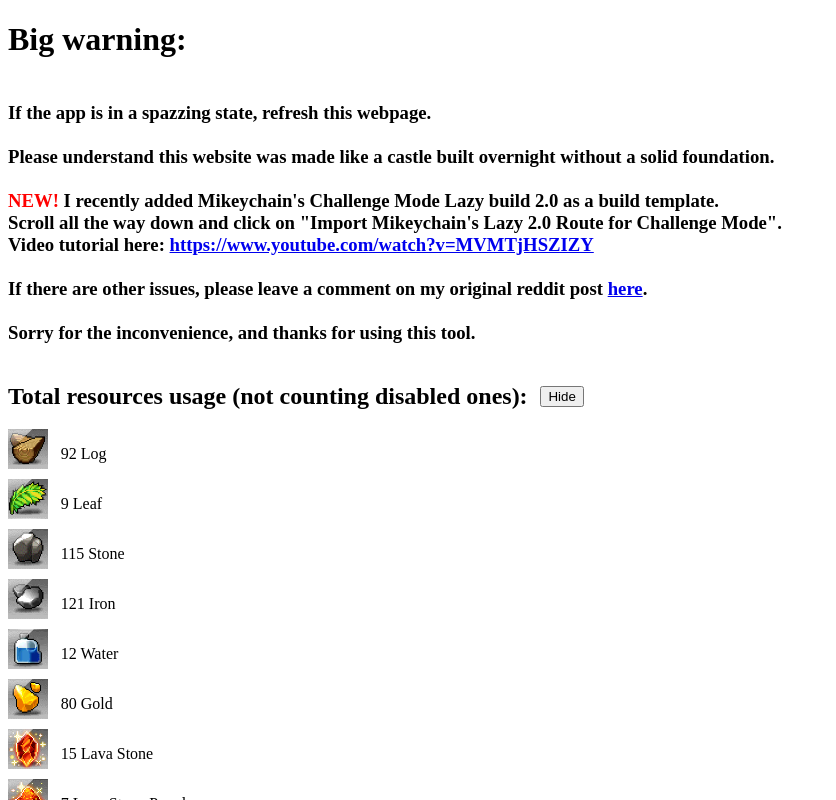
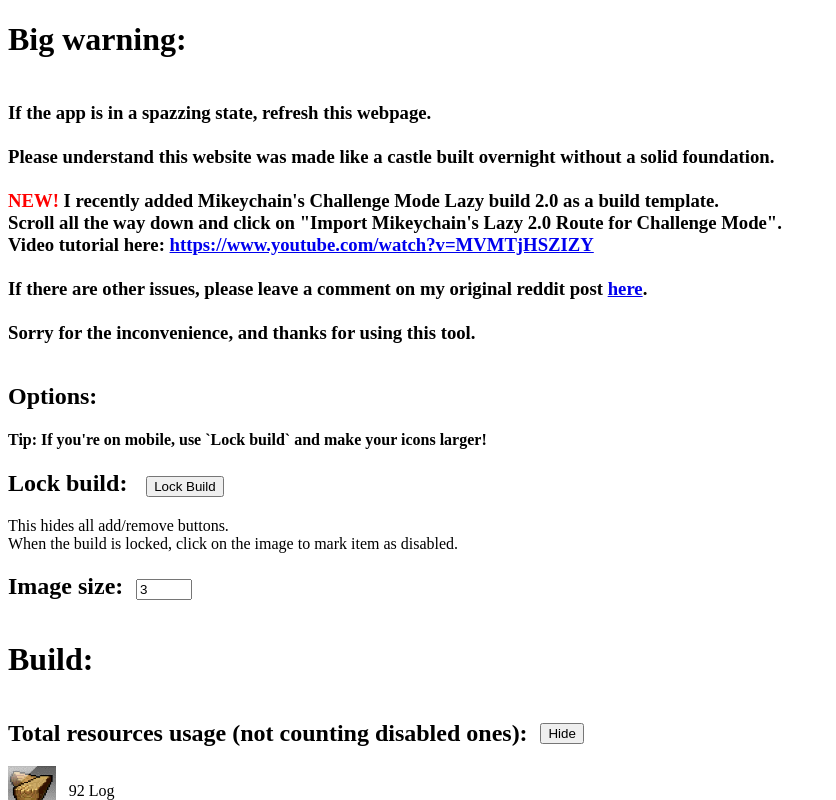
Before and after one commit to SLAzurin/misty-island-router, a React (Create React App) app: page / in a window 1280 px wide. Both pictures are taken after a click on the button "Click here to show". Shown: the top 800 px of the page, without its empty margins (0-836 px from the left). Built offline with nearby package versions, Linux system fonts and the light colour scheme.

Commit message:
Add Lock and image size option

```diff
--- a/src/App.tsx
+++ b/src/App.tsx
@@ -8,8 +8,11 @@ interface IBuild {
   note?: string;
 }
 
-const assetStyle: CSSProperties = {
-  height: "5vh",
+const assetStyle = (unit: number): CSSProperties => {
+  return {
+    height: `${unit}rem`,
+    width: `${unit}rem`,
+  };
 };
 const centerStyle: CSSProperties = {
   height: "fit-content",
@@ -108,6 +111,8 @@ function App() {
     new Array(build.length).fill("")
   );
   const [showTotalRawMaterials, setShowTotalRawMaterials] = useState(false);
+  const [lockedBuild, setLockedBuild] = useState(false);
+  const [assetSize, setAssetSize] = useState(3);
 
   const addBack = (afterBackNumber?: number) => {
     let newBuild = [...build];
@@ -272,6 +277,51 @@ function App() {
         <div>
           <div>
             <div style={{ display: "flex" }}>
+              <span>
+                <h2>Options:</h2>
+                <h4>
+                  Tip: If you're on mobile, use `Lock build` and make your icons
+                  larger!
+                </h4>
+                <h2>
+                  Lock build:{" "}
+                  <button
+                    style={{ ...centerStyle, marginLeft: "1vw" }}
+                    type="button"
+                    onClick={() => {
+                      setLockedBuild(!lockedBuild);
+                    }}
+                  >
+                    {lockedBuild ? "Unlock build" : "Lock Build"}
+                  </button>
+                </h2>
+                <p>
+                  This hides all add/remove buttons.
+                  <br />
+                  When the build is locked, click on the image to mark item as
+                  disabled.
+                </p>
+                <span>
+                  <h2>
+                    Image size:
+                    <input
+                      type={"number"}
+                      min={1}
+                      max={10}
+                      value={assetSize}
+                      onChange={(e) => {
+                        setAssetSize(Number(e.target.value));
+                      }}
+                      style={{ marginLeft: "1vw" }}
+                    ></input>
+                  </h2>
+                </span>
+              </span>
+            </div>
+
+            <h1>Build:</h1>
+            {!lockedBuild && (
+              <div style={{ display: "flex" }}>
                 <h2>Total resources usage (not counting disabled ones):</h2>
                 <button
                   style={{ ...centerStyle, marginLeft: "1vw" }}
@@ -283,6 +333,7 @@ function App() {
                   {showTotalRawMaterials ? "Hide" : "Click here to show"}
                 </button>
               </div>
+            )}
             {showTotalRawMaterials &&
               Object.entries(getTotalMaterials(build)).map(
                 ([rawMaterial, count], i) => {
@@ -295,7 +346,7 @@ function App() {
                         <img
                           alt={rawMaterial}
                           src={getAsset(rawMaterial)}
-                          style={assetStyle}
+                          style={assetStyle(assetSize)}
                         ></img>
                         <p style={{ marginLeft: "1vw" }}>
                           {count} {rawMaterial}
@@ -310,9 +361,10 @@ function App() {
             return (
               <div key={backNumber}>
                 <div style={{ display: "flex", flexDirection: "row" }}>
-                  <div>
+                  <div style={{ minWidth: "33vw" }}>
                     <h2>
                       Back #{backNumber + 1}{" "}
+                      {!lockedBuild && (
                         <button
                           type="button"
                           onClick={() => {
@@ -321,10 +373,13 @@ function App() {
                         >
                           Delete
                         </button>
+                      )}
                     </h2>
                     {back.craftables.map((structure, structureIndex) => {
                       return (
                         <div key={structureIndex} style={{ display: "flex" }}>
+                          {!lockedBuild && (
+                            <>
                               <button
                                 type="button"
                                 style={{ width: "3vw" }}
@@ -357,12 +412,27 @@ function App() {
                               >
                                 ↓
                               </button>
+                            </>
+                          )}
 
                           <img
+                            onClick={() => {
+                              if (lockedBuild) {
+                                let newBuild = [...build];
+                                newBuild[backNumber].disabledCraftables![
+                                  structureIndex
+                                ] =
+                                  !newBuild[backNumber].disabledCraftables![
+                                    structureIndex
+                                  ];
+                                setBuild(newBuild);
+                              }
+                            }}
                             alt={structure}
-                            style={assetStyle}
+                            style={assetStyle(assetSize)}
                             src={getAsset(structure)}
                           />
+                          {!lockedBuild ? (
                             <select
                               style={centerStyle}
                               title={
@@ -379,6 +449,7 @@ function App() {
                               }
                               value={structure}
                               onChange={(e) => {
+                                if (!lockedBuild)
                                   editCraftable(
                                     backNumber,
                                     structureIndex,
@@ -400,8 +471,14 @@ function App() {
                                   );
                                 })}
                             </select>
+                          ) : !back.disabledCraftables![structureIndex] ? (
+                            <div style={{ width: "100px" }}>{structure}</div>
+                          ) : (
+                            <s style={{ width: "100px" }}>{structure}</s>
+                          )}
                           {typeof back.disabledCraftables !== "undefined" &&
-                            structureIndex < back.disabledCraftables.length && (
+                            structureIndex < back.disabledCraftables.length &&
+                            !lockedBuild && (
                               <div style={{ display: "flex" }}>
                                 <input
                                   id={
@@ -451,6 +528,8 @@ function App() {
                         </div>
                       );
                     })}
+                    {!lockedBuild && (
+                      <>
                         <label>Add craftable:</label>
                         {!searchMode[backNumber] && (
                           <select
@@ -518,7 +597,8 @@ function App() {
                           type={"checkbox"}
                           onChange={() => {
                             let newSearchMode = [...searchMode];
-                        newSearchMode[backNumber] = !newSearchMode[backNumber];
+                            newSearchMode[backNumber] =
+                              !newSearchMode[backNumber];
                             setSearchMode(newSearchMode);
                           }}
                           checked={searchMode[backNumber]}
@@ -528,21 +608,26 @@ function App() {
                             ? "Uncheck for dropdown mode"
                             : "Check for text search mode"}
                         </label>
+                      </>
+                    )}
                     <div>
                       {typeof back.note !== "undefined" && (
                         <div>
                           <textarea
                             rows={4}
-                            style={{ width: "100%" }}
+                            style={{ width: "100%", color: "black" }}
                             onChange={(e) => {
+                              if (!lockedBuild) {
                                 let newBuild = [...build];
                                 newBuild[backNumber].note = e.target.value;
                                 setBuild(newBuild);
+                              }
                             }}
                             value={back.note}
                           />
                         </div>
                       )}
+                      {!lockedBuild && (
                         <button
                           onClick={() => {
                             let newBuild = [...build];
@@ -558,6 +643,7 @@ function App() {
                             ? "Delete Note"
                             : "Add Note"}
                         </button>
+                      )}
                     </div>
                   </div>
                   <div style={{ marginLeft: "40px" }}>
@@ -577,7 +663,7 @@ function App() {
                           >
                             <img
                               alt={rawMaterial}
-                              style={assetStyle}
+                              style={assetStyle(assetSize)}
                               src={getAsset(rawMaterial)}
                             ></img>
                             <span style={{ ...centerStyle, marginLeft: "1vw" }}>
@@ -623,7 +709,7 @@ function App() {
                           >
                             <img
                               alt={rawMaterial}
-                              style={assetStyle}
+                              style={assetStyle(assetSize)}
                               src={getAsset(rawMaterial)}
                             />
                             <span style={{ ...centerStyle, marginLeft: "1vw" }}>
@@ -634,6 +720,7 @@ function App() {
                       })}
                   </div>
                 </div>
+                {!lockedBuild && (
                   <button
                     type="button"
                     onClick={() => {
@@ -642,10 +729,12 @@ function App() {
                   >
                     Add back HERE
                   </button>
+                )}
               </div>
             );
           })}
         </div>
+        {!lockedBuild && (
           <button
             onClick={() => {
               addBack();
@@ -653,6 +742,7 @@ function App() {
           >
             Add back
           </button>
+        )}
         <div style={{ marginTop: "4vh" }}>
           Made by Azuri (aka{" "}
           <a
@@ -695,6 +785,7 @@ function App() {
               placeholder="Copy paste a build export here..."
             ></textarea>
           )}
+          {!lockedBuild && (
             <button
               onClick={() => {
                 setShowImportRouteTextarea(!showImportRouteTextarea);
@@ -702,6 +793,7 @@ function App() {
             >
               Import Route
             </button>
+          )}
           <button
             onClick={() => {
               if (
@@ -718,6 +810,7 @@ function App() {
           >
             Export Route to clipboard
           </button>
+          {!lockedBuild && (
             <button
               onClick={() => {
                 setBuildExportStr(JSON.stringify(sampleBuildMikeychainV2));
@@ -725,6 +818,7 @@ function App() {
             >
               Import Mikeychain's Lazy 2.0 Route for Challenge Mode
             </button>
+          )}
         </div>
       </div>
     </div>
```
Also changed, not shown: src/data/index.ts (+1 -1 lines). Lines whose indentation alone changed are shown as unchanged.
